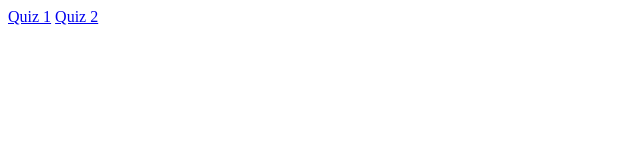
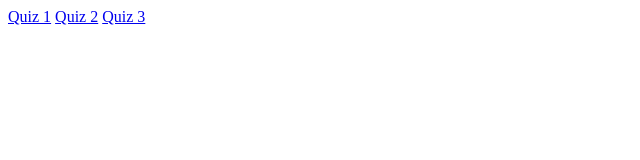
Before and after one commit to nkansah-wireko-brobbey/nkansah-wireko-brobbey-miu.github.io, a plain HTML site: page index.html in a window 1280 px wide. Shown: the full height of the page, 0-640 px from the left. Drawn offline with Linux system fonts and the light colour scheme.

Commit message:
Quiz three link added to main menu

```diff
--- a/index.html
+++ b/index.html
@@ -8,5 +8,6 @@
 <body>
     <a href="./quiz1/index.html">Quiz 1</a>
     <a href="./quiz2/index.html">Quiz 2</a>
+    <a href="./quiz3/index.html">Quiz 3</a>
 </body>
 </html>
```
